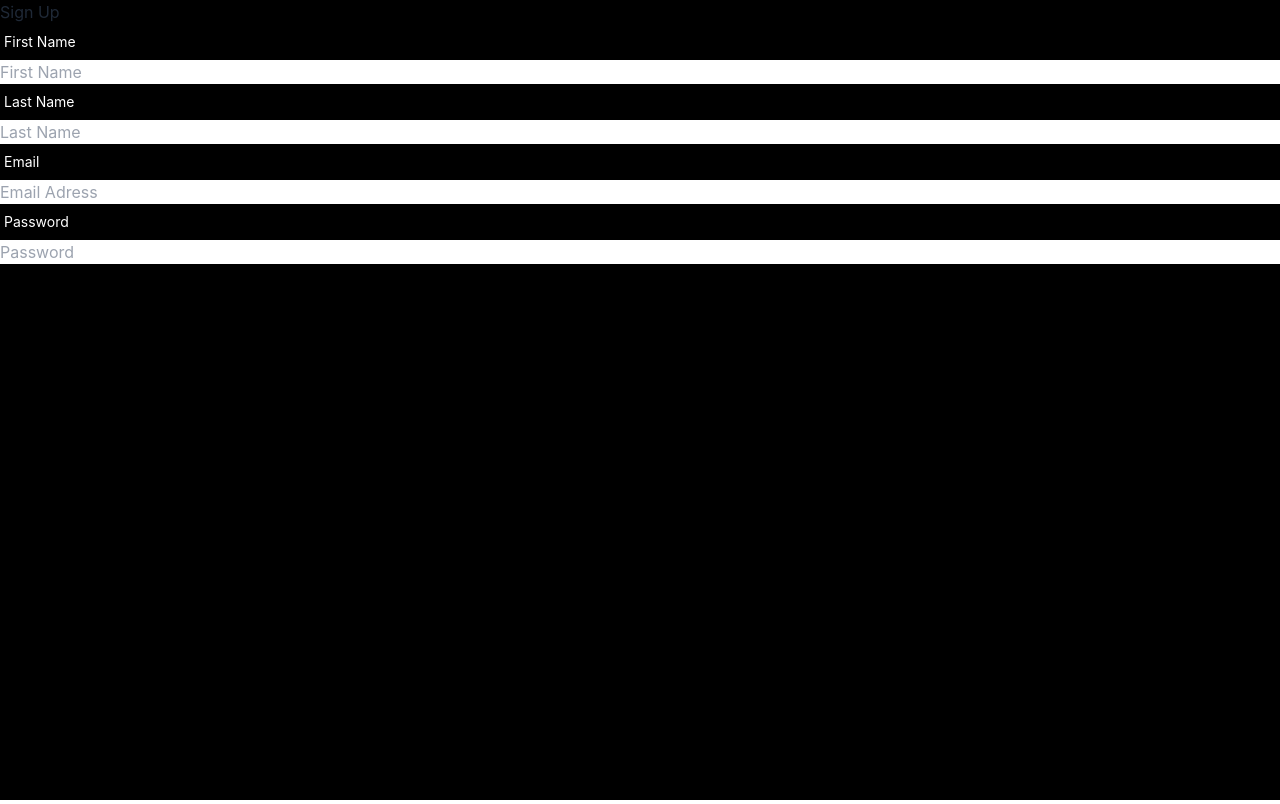
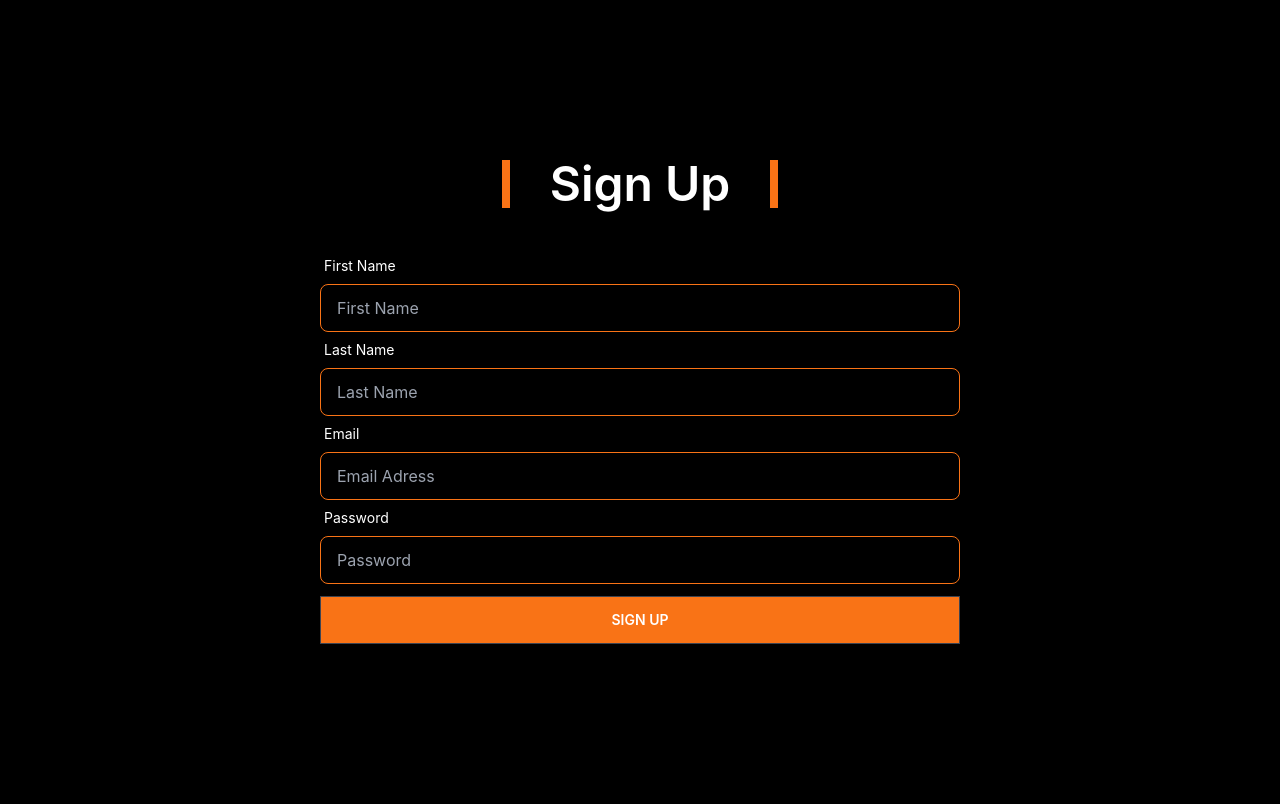
Before and after one commit to Xoaib007/simple-registration-form, a React (Create React App) app: page / in a window 1280 px wide. Built offline with nearby package versions, Linux system fonts and the light colour scheme.

Commit message:
form style added

```diff
--- a/src/Form.js
+++ b/src/Form.js
@@ -2,35 +2,39 @@ import React from 'react';
 
 const Form = () => {
     return (
-        <div>
-            <h1>Sign Up</h1>
+        <div className='w-1/2 mx-auto py-40'>
+            <h1 className="text-5xl font-semibold text-white text-center mx-auto mb-10 px-10 border-x-8 w-fit border-orange-500">Sign Up</h1>
             <form className='flex flex-col'>
                 <div className="form-control">
                     <label className="label">
                         <span className="label-text text-white">First Name</span>
                     </label>
-                    <input type='text' name='first name' placeholder='First Name' required />
+                    <input type='text' name='first name' placeholder='First Name' className="input input-bordered bg-black border-orange-500" required />
                 </div>
 
                 <div className="form-control">
                     <label className="label">
                         <span className="label-text text-white">Last Name</span>
                     </label>
-                    <input type='text' name='last name' placeholder='Last Name' required />
+                    <input type='text' name='last name' placeholder='Last Name' className="input input-bordered bg-black border-orange-500" required />
                 </div>
 
                 <div className="form-control">
                     <label className="label">
                         <span className="label-text text-white">Email</span>
                     </label>
-                    <input type='email' name='email' placeholder='Email Adress' required />
+                    <input type='email' name='email' placeholder='Email Adress' className="input input-bordered bg-black border-orange-500" required />
                 </div>
 
                 <div className="form-control">
                     <label className="label">
                         <span className="label-text text-white">Password</span>
                     </label>
-                    <input type='password' name='pasword' placeholder='Password' required />
+                    <input type='password' name='pasword' placeholder='Password' className="input input-bordered bg-black border-orange-500" required />
+                </div>
+
+                <div className="form-control mt-3">
+                    <button type='submit' className="btn bg-orange-500 text-white rounded-none hover:bg-white hover:text-black">Sign Up</button>
                 </div>
             </form>
 
```
